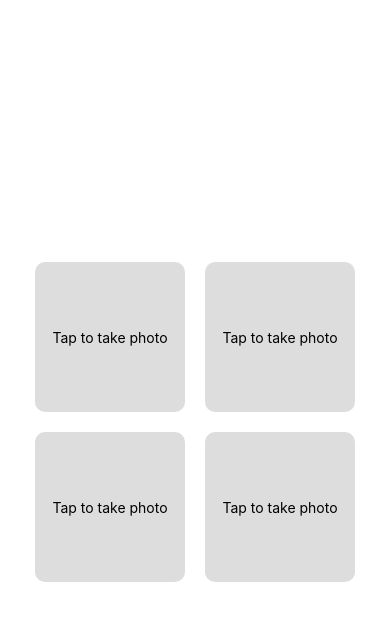
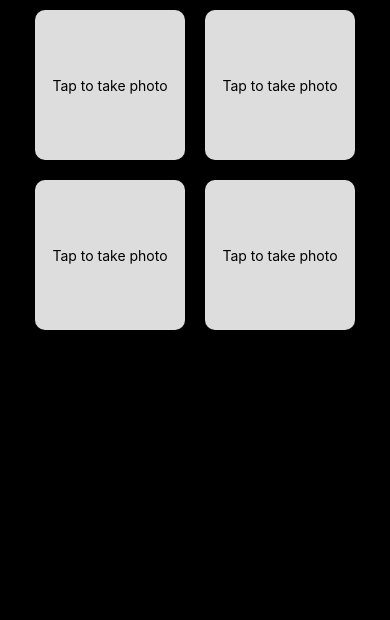
Before and after one commit to Seokkitdo/expo-native-learning, a React Native app: screen / in a window 390 px wide. Shown: the top 620 px of the page. Built offline with nearby package versions, Linux system fonts and the light colour scheme.

Commit message:
수정 : 스테이터스 바 삭제

```diff
--- a/App.tsx
+++ b/App.tsx
@@ -5,6 +5,7 @@ import {
   View,
   Animated,
   SafeAreaView,
+  Platform,
 } from "react-native";
 import React, { useRef, useState } from "react";
 import { StatusBar } from "expo-status-bar";
@@ -94,14 +95,13 @@ export default function App() {
 
   return (
     <View style={styles.container}>
-      <StatusBar style="auto" />
+      <SafeAreaView style={styles.safeArea}>
+        {/* <StatusBar style="auto" /> */}
         {startCamera ? (
-        <SafeAreaView style={styles.safeArea}>
           <CustomCamera
             cameraRef={cameraRef}
             uploadPhoto={pictureTakenHandler}
           />
-        </SafeAreaView>
         ) : (
           <View>
             {/* <CustomCamera
@@ -128,6 +128,7 @@ export default function App() {
             />
           </View>
         )}
+      </SafeAreaView>
     </View>
   );
 }
@@ -135,8 +136,8 @@ export default function App() {
 const styles = StyleSheet.create({
   container: {
     flex: 1,
-    backgroundColor: "#fff",
-    justifyContent: "center",
+    backgroundColor: "#000",
+    // justifyContent: "center",
   },
   cameraContainer: {
     flex: 1,
@@ -152,8 +153,7 @@ const styles = StyleSheet.create({
   },
   safeArea: {
     flex: 1,
-    justifyContent: "center",
-    alignItems: "center",
+    paddingTop: Platform.OS === "android" ? 6 : 0,
   },
   camera: {
     flex: 1,
--- a/components/CustomCamera.tsx
+++ b/components/CustomCamera.tsx
@@ -115,8 +115,7 @@ function CustomCamera({ cameraRef, uploadPhoto }: CustomCameraProps) {
 
   return (
     <View style={styles.container}>
-      {
-        !capturedImage && (
+      {!capturedImage && (
         <View>
           <View
             style={{
@@ -128,9 +127,7 @@ function CustomCamera({ cameraRef, uploadPhoto }: CustomCameraProps) {
           >
             <IoniconsButton
               onPress={setFlashModeHandler}
-                name={
-                  flashMode === FlashMode.off ? "ios-flash-off" : "ios-flash"
-                }
+              name={flashMode === FlashMode.off ? "ios-flash-off" : "ios-flash"}
               size={24}
               color="#fff"
             />
@@ -143,13 +140,7 @@ function CustomCamera({ cameraRef, uploadPhoto }: CustomCameraProps) {
             ref={cameraRef}
           ></Camera>
         </View>
-        )
-        //  : (
-        //   <View style={{ flex: 1 }}>
-        //     <Image source={{ uri: capturedImage }} style={styles.camera} />
-        //   </View>
-        // )}
-      }
+      )}
 
       <View style={{ flex: 1, width: "100%" }}>
         {capturedImage ? (
@@ -159,26 +150,6 @@ function CustomCamera({ cameraRef, uploadPhoto }: CustomCameraProps) {
             savePhoto={uploadImage}
           />
         ) : (
-          //   <View
-          //     style={{
-          //       flexDirection: "row",
-          //       justifyContent: "space-between",
-          //       paddingHorizontal: 50,
-          //     }}
-          //   >
-          //     <EntypeIconsButton
-          //       title={"다시 시도"}
-          //       icon="retweet"
-          //       onPress={() => setCapturedImage(null)}
-          //     />
-          //     <EntypeIconsButton
-          //       title={"확인"}
-          //       icon="check"
-          //       onPress={saveImage}
-          //     />
-          //   </View>
-          // )
-
           <View style={styles.pictureBtnContainer}>
             <View style={{ flex: 1 }} />
             <TouchableOpacity onPress={takePicture} style={styles.pictureBtn} />
@@ -204,6 +175,7 @@ const styles = StyleSheet.create({
     flex: 1,
     backgroundColor: "#000",
     justifyContent: "center",
+    alignItems: "center",
     paddingBottom: 70,
   },
   camera: {
```
Lines whose indentation alone changed are shown as unchanged.
